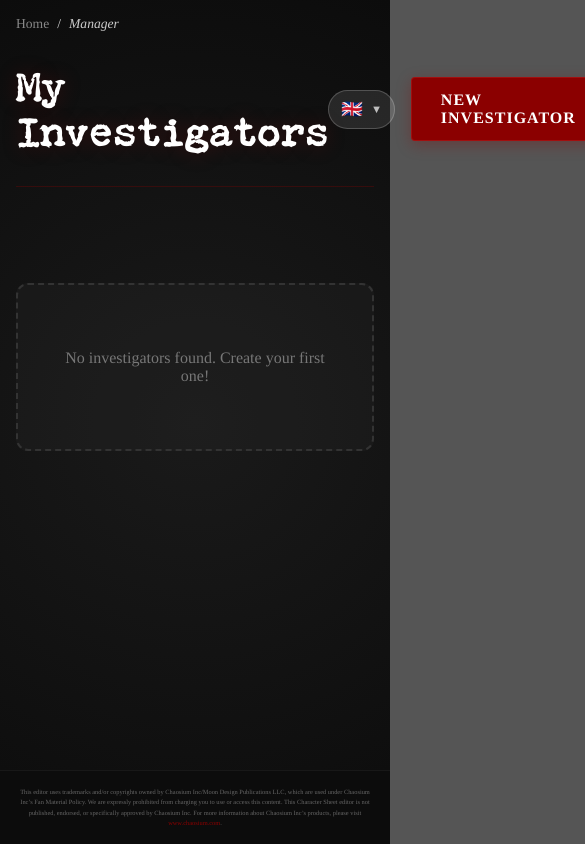
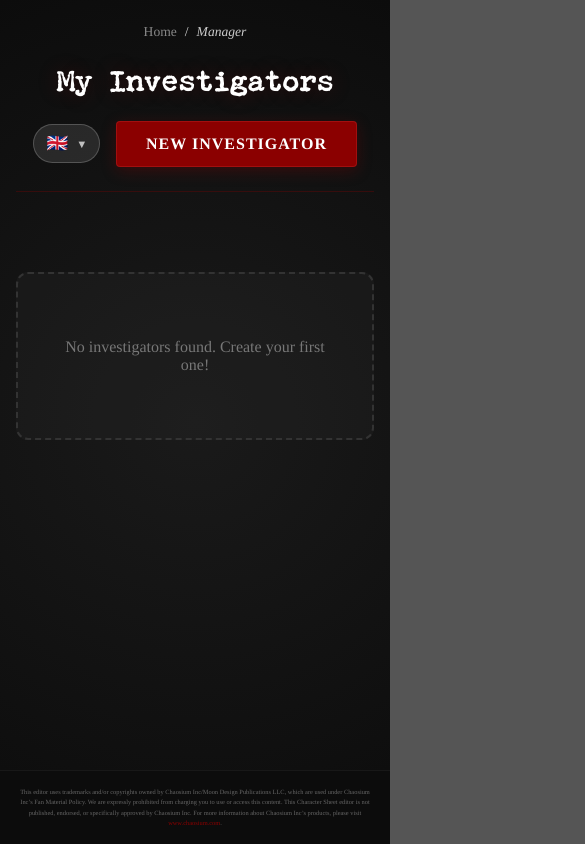
Before and after one commit to ecyrbe/cthulhu-editor, a React (Vite) app: page /#/manager in a window 390 px wide. Shown: the top 844 px of the page, 585 px wide, since content can reach past the window. Built offline with nearby package versions, Linux system fonts and the light colour scheme.

Commit message:
style: enhance responsive design for ManagerPage with improved layout and spacing

```diff
--- a/src/pages/ManagerPage.css
+++ b/src/pages/ManagerPage.css
@@ -167,11 +167,50 @@
   margin-top: 3rem;
 }
 
-@media (max-width: 600px) {
+@media (max-width: 768px) {
   .manager-page {
-    padding: 1rem;
+    padding: 1.5rem 1rem;
   }
+
+  .manager-header {
+    flex-direction: column;
+    align-items: center;
+    text-align: center;
+    gap: 1.5rem;
+    margin-bottom: 2rem;
+    padding-bottom: 1.5rem;
+  }
+
+  .manager-header h1 {
+    font-size: 1.8rem;
+  }
+
+  .header-actions {
+    width: 100%;
+    justify-content: center;
+    flex-wrap: wrap;
+    gap: 1rem;
+  }
+
+  .breadcrumb {
+    justify-content: center;
+    margin-bottom: 1.5rem;
+  }
+
   .investigator-list {
     grid-template-columns: 1fr;
   }
+
+  .investigator-card {
+    padding: 1.2rem;
+    gap: 1rem;
+  }
+
+  .investigator-details h3 {
+    font-size: 1.1rem;
+    max-width: 180px;
+    white-space: nowrap;
+    overflow: hidden;
+    text-overflow: ellipsis;
+  }
 }
```
